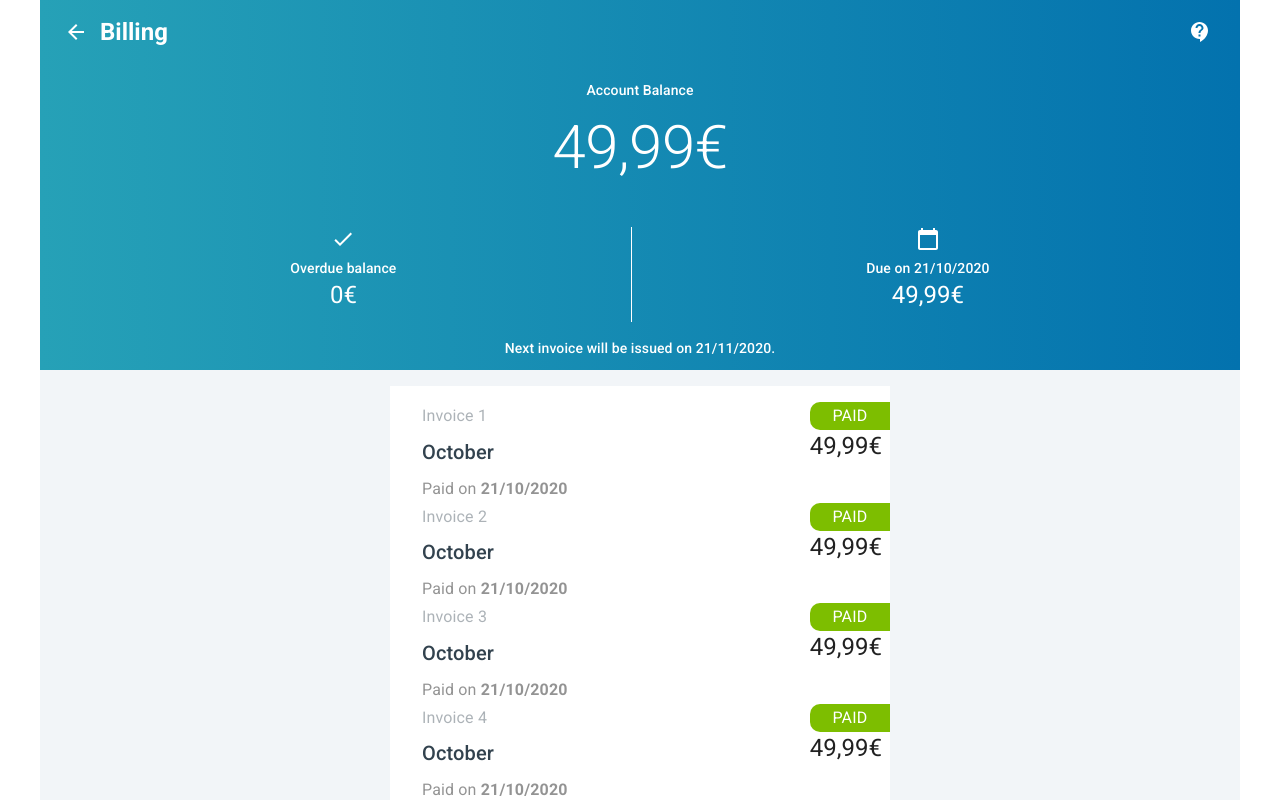
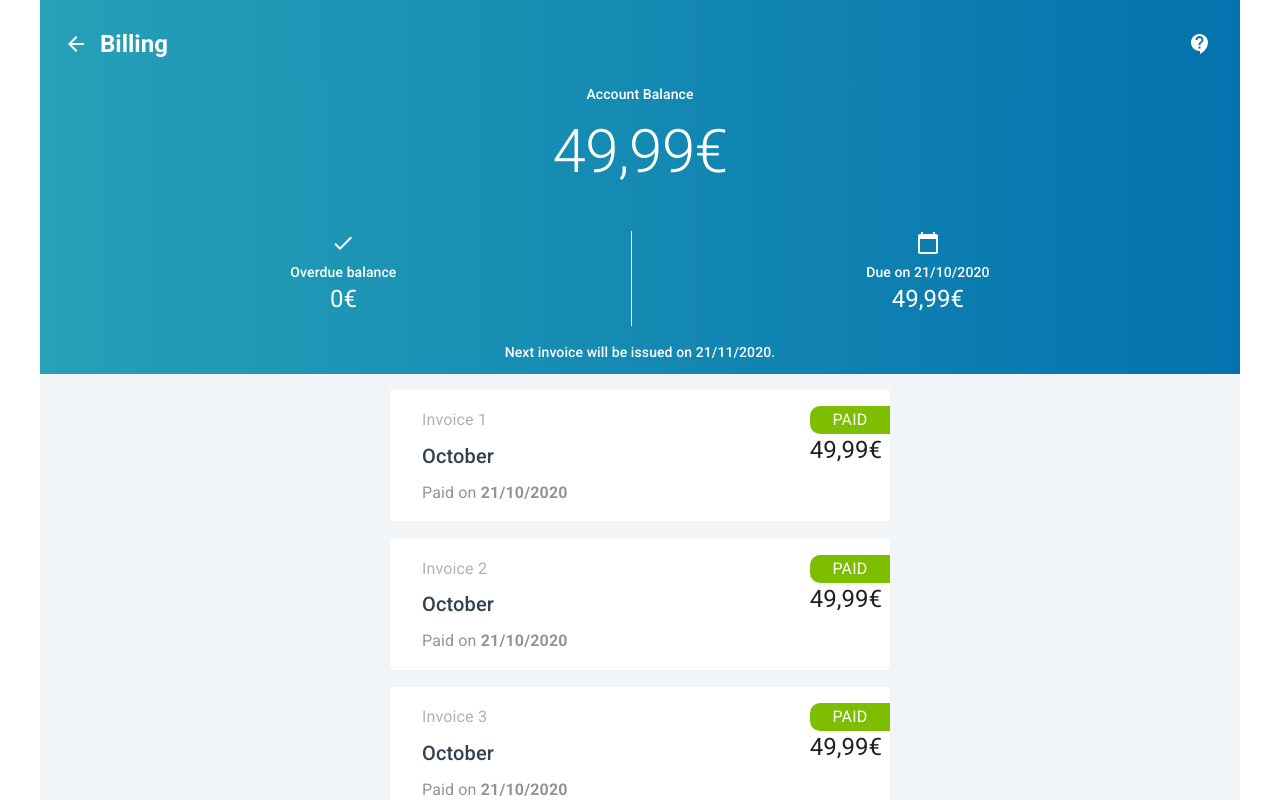
Before and after one commit to anovi0101/billings, a Next.js app: page / in a window 1280 px wide. Shown: the top 800 px of the page. Built offline with nearby package versions, Linux system fonts and the light colour scheme.

Commit message:
Invoice card updates and other tweaks

```diff
--- /dev/null
+++ b/pages/AppBar.js
@@ -0,0 +1,45 @@
+import {AppBar, Toolbar, IconButton, Typography} from "@mui/material";
+import {ArrowBack, ContactSupport} from "@mui/icons-material";
+
+export default function AppBarComponent(){
+return(
+<AppBar
+        position="sticky"
+        sx={{
+          boxShadow: "0px 0px 0px 0px",
+          //height: "5rem",
+          background: "linear-gradient(90deg, #26A1B7 0%, #0372AE 100%)",
+          color: "#fff",
+          padding: "0.75rem 0 0.5rem"
+        }}
+      >
+        <Toolbar>
+          <IconButton
+            size="large"
+            edge="start"
+            color="inherit"
+            aria-label="menu"
+            sx={{ mr: 0 }}
+          >
+            <ArrowBack />
+          </IconButton>
+          <Typography
+            variant="h5"
+            component="div"
+            sx={{ flexGrow: 1, fontWeight: "700" }}
+          >
+            Billing
+          </Typography>
+          <IconButton
+            size="large"
+            edge="start"
+            color="inherit"
+            aria-label="menu"
+            sx={{ mr: -1 }}
+          >
+            <ContactSupport />
+          </IconButton>
+        </Toolbar>
+      </AppBar>
+
+)}
--- a/pages/InvoiceCard.js
+++ b/pages/InvoiceCard.js
@@ -1,26 +1,71 @@
-import {Grid, Typography} from "@mui/material";
+import { Grid,Paper, Typography } from "@mui/material";
 import Link from "next/link";
 
-export default function InvoiceCard (props){
-    return (
-        <Link href={props.href} as={`/invoices/${props.id}`} passHref>
-            <Grid container spacing={2} sx={{marginLeft:0}}>
-          <Grid item xs container direction="column" sx={{color: "#32424E"}}>
-            <Typography gutterBottom variant="subtitle1" component="div" sx={{opacity: 0.4}}>
+export default function InvoiceCard(props) {
+  return (
+    <Paper
+      sx={{
+        // "& > :not(:first-child)": { marginTop: "16px" },
+        p: 2,
+        marginTop: 2,
+        marginLeft: "auto",
+        marginRight: "auto",
+        maxWidth: 500,
+        flexGrow: 1,
+        borderRadius: 0,
+        boxShadow: "inset 0px -1px 0px rgba(50, 66, 78, 0.1)",
+      }}
+    >
+      <Link href={props.href} as={`/invoices/${props.id}`} passHref>
+        <Grid
+          container
+          spacing={2}
+          sx={{
+            marginLeft: 0,
+            "&:not(:first-child)": { marginTop: "16px" },
+            backgroundColor: "#fff",
+          }}
+        >
+          <Grid item xs container direction="column" sx={{ color: "#32424E" }}>
+            <Typography
+              gutterBottom
+              variant="subtitle1"
+              component="div"
+              sx={{ opacity: 0.4 }}
+            >
               Invoice {props.id}
             </Typography>
             <Typography variant="h6" gutterBottom>
               October
             </Typography>
-            <Typography variant="subtitle1" color="text.secondary" sx={{opacity: 0.7}}>
+            <Typography
+              variant="subtitle1"
+              color="text.secondary"
+              sx={{ opacity: 0.7 }}
+            >
               Paid on <strong>21/10/2020</strong>
             </Typography>
           </Grid>
           <Grid item>
-            <Typography variant="subtitle1" sx={{textAlign: "center", backgroundColor: "#7DBE00", color: "#fff", borderTopLeftRadius: "10px", borderBottomLeftRadius: "10px", right: 0}}>PAID</Typography>
-            <Typography variant="h5" sx={{paddingRight: 1}}>49,99{"\u20AC"}</Typography>
+            <Typography
+              variant="subtitle1"
+              sx={{
+                textAlign: "center",
+                backgroundColor: "#7DBE00",
+                color: "#fff",
+                borderTopLeftRadius: "10px",
+                borderBottomLeftRadius: "10px",
+                right: 0,
+              }}
+            >
+              PAID
+            </Typography>
+            <Typography variant="h5" sx={{ paddingRight: 1 }}>
+              49,99{"\u20AC"}
+            </Typography>
           </Grid>
         </Grid>
-        </Link>
-    )
+      </Link>
+    </Paper>
+  );
 }
--- a/pages/Invoices.js
+++ b/pages/Invoices.js
@@ -2,22 +2,38 @@ import { Paper } from "@mui/material";
 import InvoiceCard from "./InvoiceCard";
 
 export default function Invoices(props) {
-    return(
-  <Paper
-    sx={{
-    "&>*+*": {marginTop: "16px"},
-      p: 2,
-      marginTop: 2,
-      marginLeft: "auto",
-      marginRight: "auto",
-      maxWidth: 500,
-      flexGrow: 1,
-      borderRadius: 0,
-      boxShadow: "inset 0px -1px 0px rgba(50, 66, 78, 0.1)",
-    }}
-  >
-    {props.invoicesIds.map((number) => {
-      return <InvoiceCard key={number.id} id={number.id} href="/invoices/[invoice]" />;
-    })}
-  </Paper>
-    )}
+//   return (
+//     <Paper
+//       sx={{
+//         // "& > :not(:first-child)": { marginTop: "16px" },
+//         p: 2,
+//         marginTop: 2,
+//         marginLeft: "auto",
+//         marginRight: "auto",
+//         maxWidth: 500,
+//         flexGrow: 1,
+//         borderRadius: 0,
+//         boxShadow: "inset 0px -1px 0px rgba(50, 66, 78, 0.1)",
+//       }}
+
+//       {props.invoicesIds.map((number) => {
+//         return (
+//           <InvoiceCard
+//             key={number.id}
+//             id={number.id}
+//             href="/invoices/[invoice]"
+//           />
+//         );
+//       })}
+//     </Paper>
+//   );
+    return props.invoicesIds.map((number) => {
+                return (
+                  <InvoiceCard
+                    key={number.id}
+                    id={number.id}
+                    href="/invoices/[invoice]"
+                  />
+                );
+              })
+}
--- a/pages/index.js
+++ b/pages/index.js
@@ -1,24 +1,17 @@
-import { Icon, Link } from "@mui/material";
 import {
-  AppBar,
   Divider,
   Box,
   Grid,
   Container,
-  IconButton,
   Typography,
-  Toolbar,
-  Button,
-  Paper,
 } from "@mui/material";
 import {
-  ArrowBack,
-  ContactSupport,
   Check,
   CalendarToday,
 } from "@mui/icons-material";
 
 import Invoices from "./Invoices";
+import AppBarComponent from "./AppBar";
 
 const invoiceNumbers = [
   { id: 1 },
@@ -40,44 +33,7 @@ const invoiceNumbers = [
 export default function Home() {
   return (
     <Container disableGutters sx={{ flexGrow: 1, background: "#F2F5F8"}}>
-      <AppBar
-        position="sticky"
-        sx={{
-          boxShadow: "0px 0px 0px 0px",
-          height: "5rem",
-          background: "linear-gradient(90deg, #26A1B7 0%, #0372AE 100%)",
-          color: "#fff",
-        }}
-      >
-        <Toolbar>
-          <IconButton
-            size="large"
-            edge="start"
-            color="inherit"
-            aria-label="menu"
-            sx={{ mr: 0 }}
-          >
-            <ArrowBack />
-          </IconButton>
-          <Typography
-            variant="h5"
-            component="div"
-            sx={{ flexGrow: 1, fontWeight: "700" }}
-          >
-            Billing
-          </Typography>
-          <IconButton
-            size="large"
-            edge="start"
-            color="inherit"
-            aria-label="menu"
-            sx={{ mr: -1 }}
-          >
-            <ContactSupport />
-          </IconButton>
-        </Toolbar>
-      </AppBar>
-
+      <AppBarComponent />
       <Box
         sx={{
           color: "#fff",
```
Also changed, not shown: pages/invoices/[invoice].jsx (+12 -12 lines), pages/BalanceCard.js (deleted).
